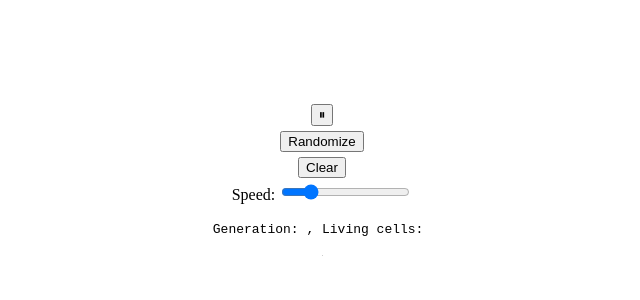
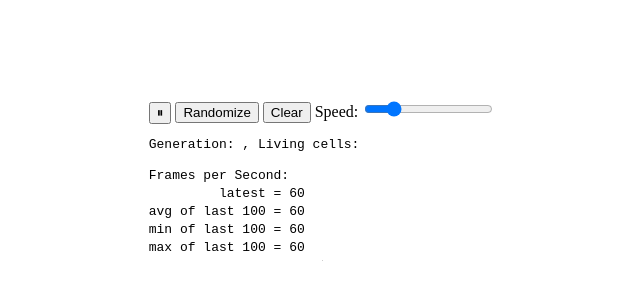
Before and after one commit to yurii-tov/rust-wasm-study, a website built with webpack: page www/index.html in a window 1280 px wide. Shown: the part 228-528 px from the top of the page, without its empty margins (326-966 px from the left). Built offline with nearby package versions, Linux system fonts and the light colour scheme; what wasm-game-of-life would draw is missing.

Commit message:
FPS counter

```diff
--- a/www/index.html
+++ b/www/index.html
@@ -16,6 +16,11 @@
         gap: 0.3em;
         justify-content: center;
       }
+
+      #fps {
+        white-space: pre;
+        font-family: monospace;
+      }
     </style>
   </head>
   <body>
@@ -23,6 +28,8 @@
       >This page contains webassembly and javascript content, please enable javascript in your
       browser.</noscript
     >
+    <span>
+      <span>
         <button id="play-pause"></button>
         <button id="randomize">Randomize</button>
         <button id="clear">Clear</button>
@@ -31,6 +38,9 @@
           <input id="speed" type="range" min="1" max="100" value="50" />
         </span>
         <pre id="game-of-life-stats"></pre>
+      </span>
+      <span id="fps"></span>
+    </span>
     <canvas id="game-of-life-canvas"></canvas>
     <script src="./bootstrap.js"></script>
   </body>
--- a/www/index.js
+++ b/www/index.js
@@ -88,6 +88,51 @@ canvas.addEventListener("click", (event) => {
   drawCells();
 });
 
+// FPS counter
+
+const fps = new (class {
+  constructor() {
+    this.fps = document.getElementById("fps");
+    this.frames = [];
+    this.lastFrameTimeStamp = performance.now();
+  }
+
+  render() {
+    // Convert the delta time since the last frame render into a measure
+    // of frames per second.
+    const now = performance.now();
+    const delta = now - this.lastFrameTimeStamp;
+    this.lastFrameTimeStamp = now;
+    const fps = (1 / delta) * 1000;
+
+    // Save only the latest 100 timings.
+    this.frames.push(fps);
+    if (this.frames.length > 100) {
+      this.frames.shift();
+    }
+
+    // Find the max, min, and mean of our 100 latest timings.
+    let min = Infinity;
+    let max = -Infinity;
+    let sum = 0;
+    for (let i = 0; i < this.frames.length; i++) {
+      sum += this.frames[i];
+      min = Math.min(this.frames[i], min);
+      max = Math.max(this.frames[i], max);
+    }
+    let mean = sum / this.frames.length;
+
+    // Render the statistics.
+    this.fps.textContent = `
+Frames per Second:
+         latest = ${Math.round(fps)}
+avg of last 100 = ${Math.round(mean)}
+min of last 100 = ${Math.round(min)}
+max of last 100 = ${Math.round(max)}
+`.trim();
+  }
+})();
+
 // The animation
 
 let animationId = null;
@@ -95,6 +140,8 @@ let timer = 0;
 let speed = 0.2;
 
 const renderLoop = () => {
+  fps.render();
+
   timer += speed;
   if (timer >= 1) {
     universe.tick();
```
Lines whose indentation alone changed are shown as unchanged.
